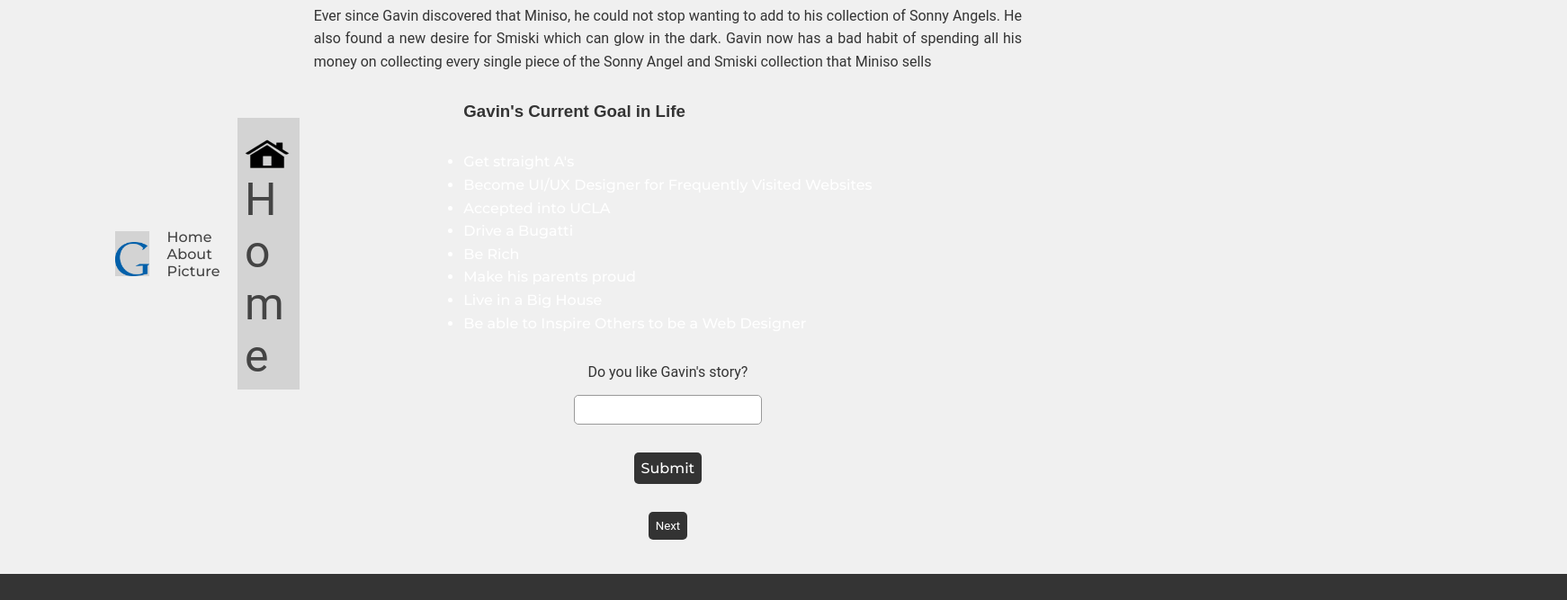
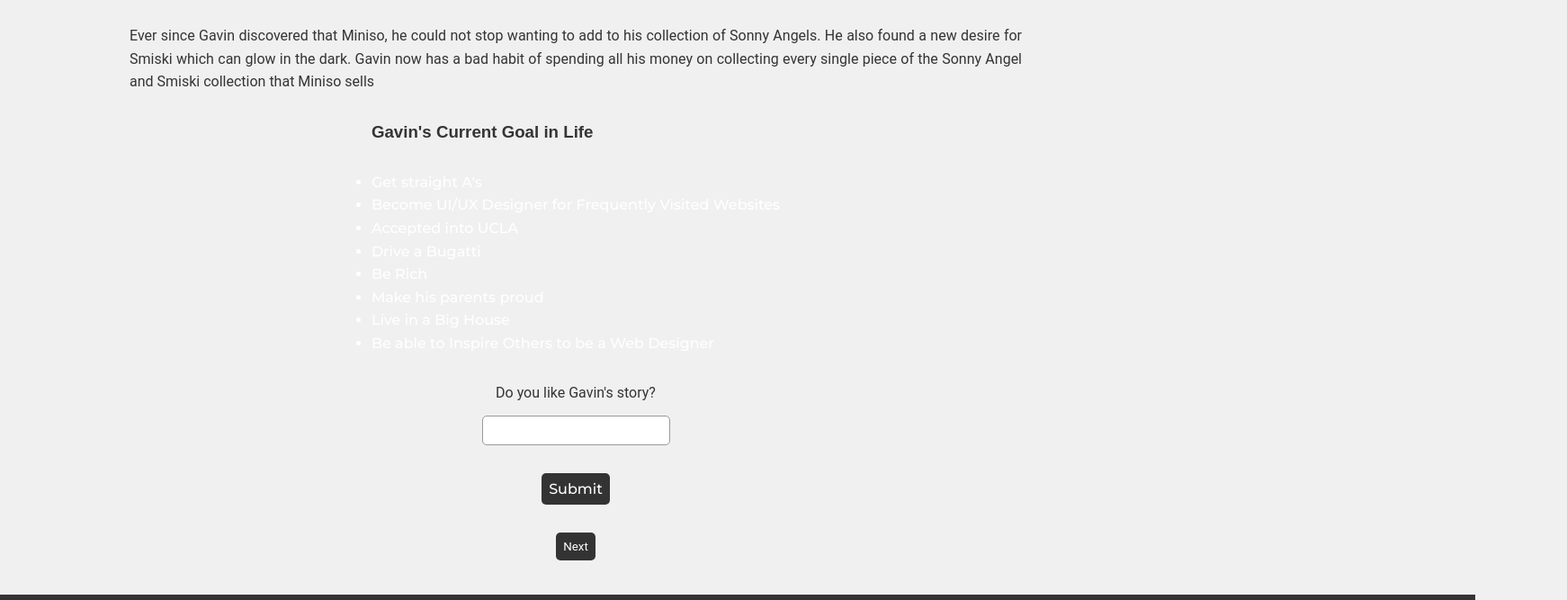
Before and after one commit to gavinlai999/CODE-Website, a website: page Website/index.html in a window 1280 px wide. Shown: the part 520-1187 px from the top of the page at 90% size, 1742 px wide, since content can reach past the window. Drawn offline with Linux system fonts and the light colour scheme.

Commit message:
Update index.html

```diff
--- a/Website/index.html
+++ b/Website/index.html
@@ -2,34 +2,11 @@
 <html>
 <head>
 <link rel="stylesheet" href="style.css">
-<!--footer and navbar display settings-->
+<!--footer display settings-->
 <meta charset="'utf-8">
-    <meta http-equiv="'X-UA-Compatible" content="IE=edge">
-    <title>Navbar</title>
-    <meta name="description" content="">
-    <meta name="viewport" content="width=device-width, intial-scale=1">
-    <link rel="stylesheet" href="welcome.css">
+<meta name="viewport" content="width=device-width, intial-scale=1">
 </head>
 <body>
-
-    <meta charset="'utf-8">
-    <meta http-equiv="'X-UA-Compatible" content="IE=edge">
-    <title>Navbar</title>
-    <meta name="description" content="">
-    <meta name="viewport" content="width=device-width, intial-scale=1">
-    <link rel="stylesheet" href="welcome.css">
-
-    <header>
-        <img class='logo' style ="width :50px; height: 50px"src="130216-letter-g-free-png-hq.png"alt="letter G">
-        <nav>
-            <ul class = "nav_links">
-                <li><a onclick="window.loaction.href='welcome.html'">Home</a></li>
-                <li><a onclick="window.loaction.href='index.html'">About</a></li>
-                <li><a onclick="window.loaction.href='index2.html'">Picture</a></li>
-            </ul>
-        </nav
-    </header>
-
 <!--animated title-->
 <div class='title'>
     <img src='house.gif' alt="animated house">
```
